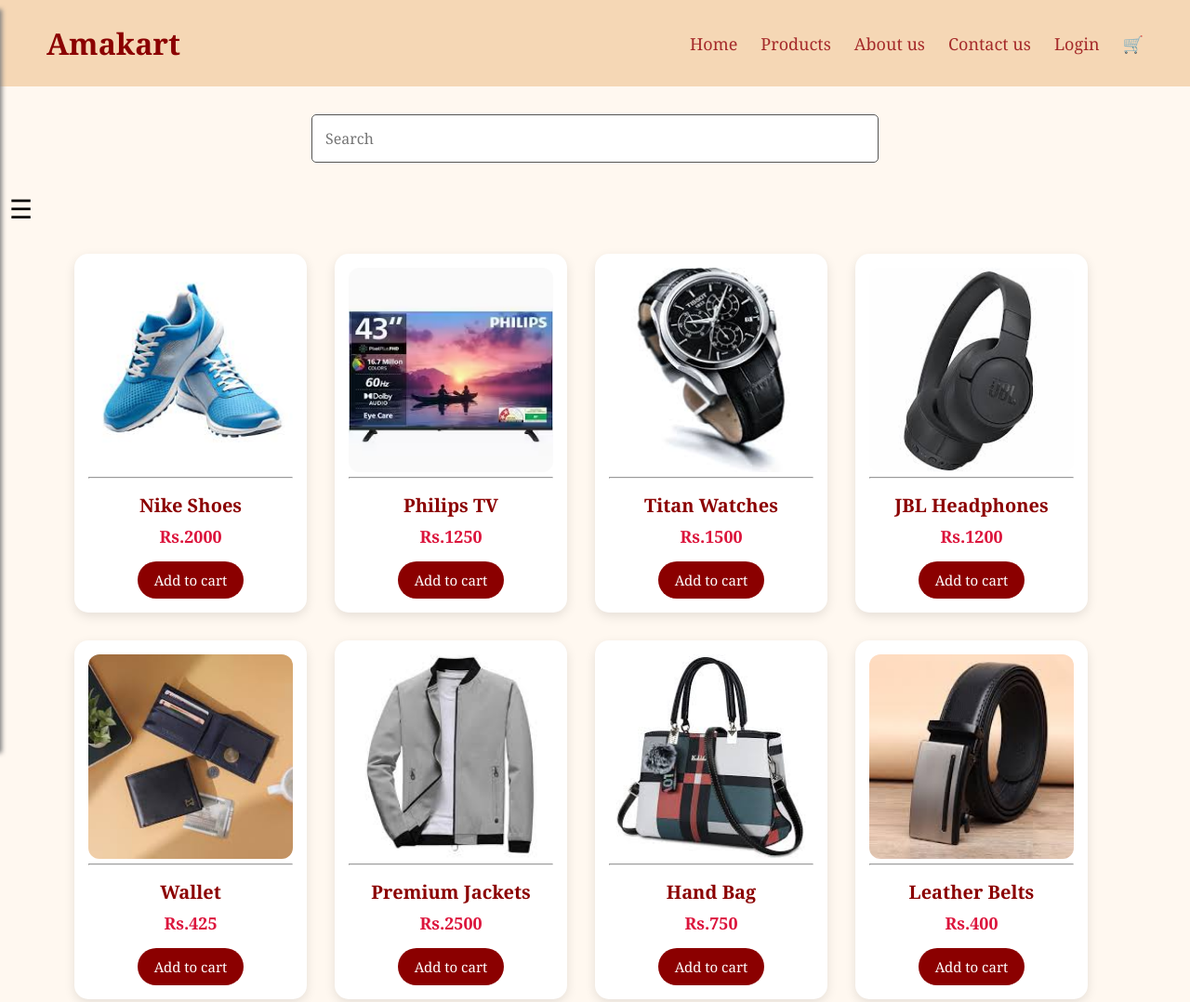
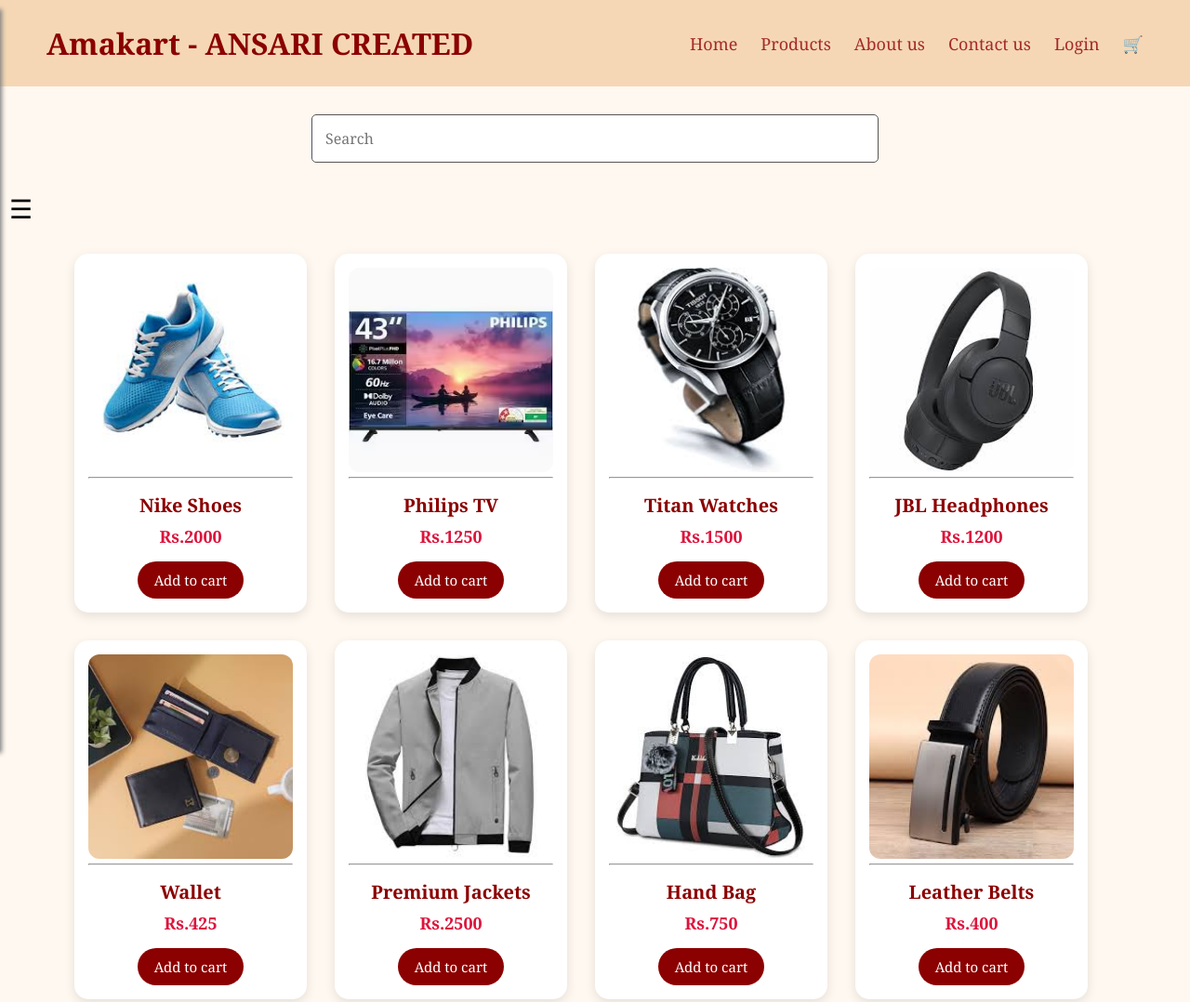
Before and after one commit to MohamedAslam05/Amakart, a plain HTML site: page index.html in a window 1280 px wide. Shown: the top 1078 px of the page at 93% size. Drawn offline with Linux system fonts and the light colour scheme.

Commit message:
added name

```diff
--- a/index.html
+++ b/index.html
@@ -11,7 +11,7 @@
 <body>
     <div class="header">
         <nav>
-            <h1>Amakart</h1>
+            <h1>Amakart - ANSARI CREATED</h1>
             <ul>
                 <li>Home</li>
                 <li>Products</li>
```
